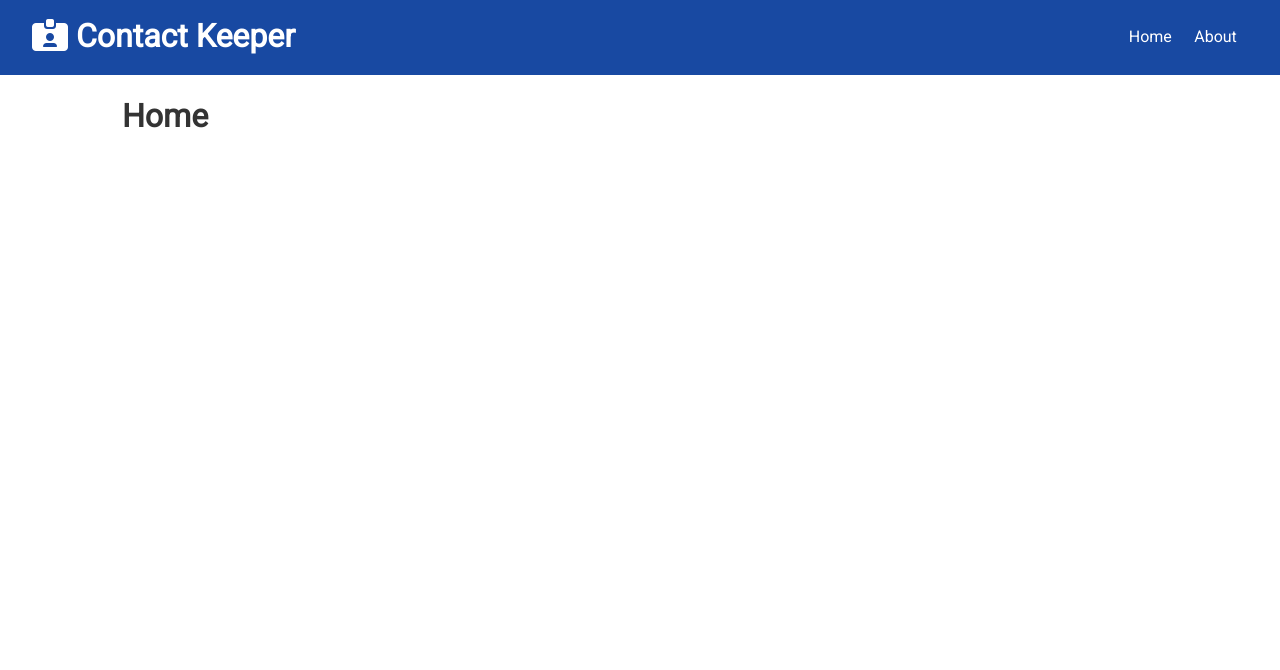
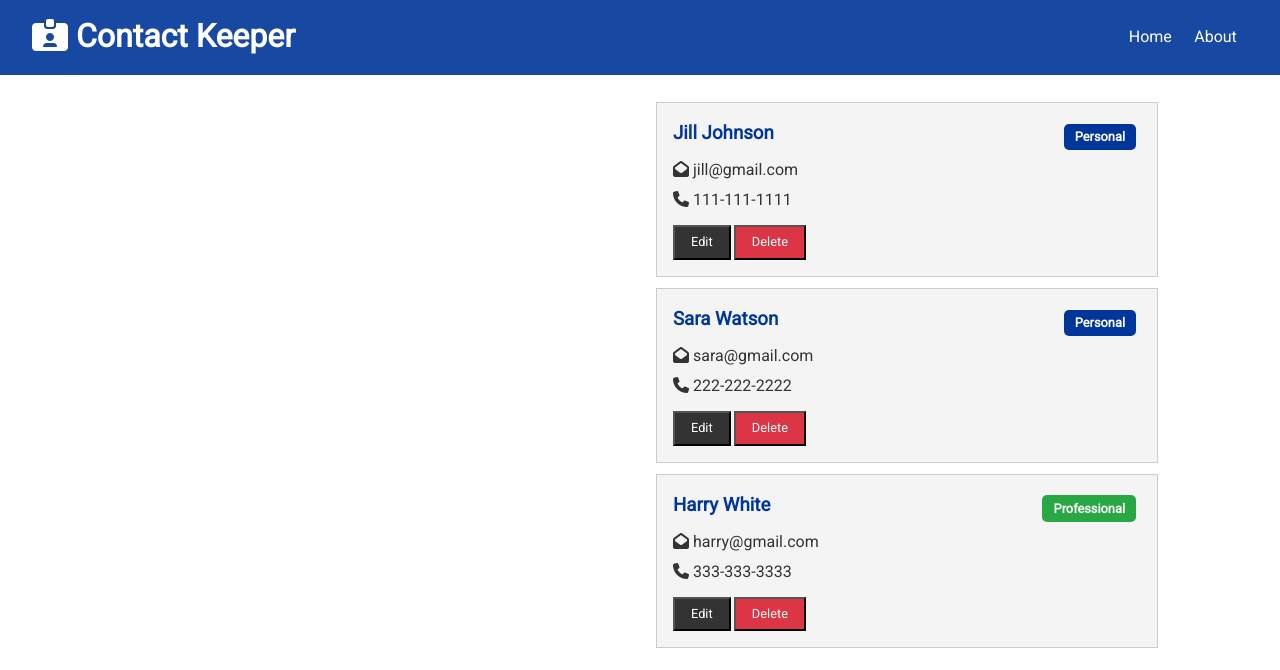
Before and after one commit to wmompie/contact-keepers, a React (Create React App) app in the folder client/: page / in a window 1280 px wide. Shown: the top 670 px of the page. Built offline with nearby package versions, Linux system fonts and the light colour scheme.

Commit message:
Contacts & ContactItem components

```diff
--- a/client/src/App.js
+++ b/client/src/App.js
@@ -1,8 +1,8 @@
 import React, { Fragment } from 'react';
 import { BrowserRouter as Router, Route, Switch } from 'react-router-dom';
 import Navbar from './components/layout/Navbar';
-import Home from './pages/Home';
-import About from './pages/About';
+import Home from './components/pages/Home';
+import About from './components/pages/About';
 
 import ContactState from './context/contact/ContactState';
 import './App.css';
--- /dev/null
+++ b/client/src/components/contacts/ContactItem.js
@@ -0,0 +1,41 @@
+import React from 'react';
+import PropTypes from 'prop-types';
+
+const ContactItem = ({ contact }) => {
+  const { id, name, email, phone, type } = contact;
+
+  return (
+    <div className='card bg-light'>
+      <h3 className='text-primary text-left'>
+        {name}{' '}
+        <span
+          style={{ float: 'right' }}
+          className={'badge ' + (type === 'professional' ? 'badge-success' : 'badge-primary')}>
+          {type.charAt(0).toUpperCase() + type.slice(1)}
+        </span>
+      </h3>
+      <ul className='list'>
+        {email && (
+          <li>
+            <i className='fas fa-envelope-open' /> {email}
+          </li>
+        )}
+        {phone && (
+          <li>
+            <i className='fas fa-phone' /> {phone}
+          </li>
+        )}
+      </ul>
+      <p>
+        <button className='bttn btn-dark btn-sm'>Edit</button>
+        <button className='bttn btn-danger btn-sm'>Delete</button>
+      </p>
+    </div>
+  );
+};
+
+ContactItem.propTypes = {
+  contact: PropTypes.object.isRequired,
+};
+
+export default ContactItem;
--- /dev/null
+++ b/client/src/components/contacts/Contacts.js
@@ -0,0 +1,19 @@
+import React, { Fragment, useContext } from 'react';
+import ContactItem from './ContactItem';
+import ContactContext from '../../context/contact/contactContext';
+
+const Contacts = () => {
+  const contactContext = useContext(ContactContext);
+
+  const { contacts } = contactContext;
+
+  return (
+    <Fragment>
+      {contacts.map(contact => (
+        <ContactItem key={contact.id} contact={contact} />
+      ))}
+    </Fragment>
+  );
+};
+
+export default Contacts;
--- /dev/null
+++ b/client/src/components/pages/Home.js
@@ -0,0 +1,15 @@
+import React from 'react';
+import Contacts from '../contacts/Contacts';
+
+const Home = () => {
+  return (
+    <div className='grid-2'>
+      <div>{/* ContactForm */}</div>
+      <div>
+        <Contacts />
+      </div>
+    </div>
+  );
+};
+
+export default Home;
--- a/client/src/pages/Home.js
+++ /dev/null
@@ -1,11 +0,0 @@
-import React from 'react';
-
-const Home = () => {
-  return (
-    <div>
-      <h1>Home</h1>
-    </div>
-  );
-};
-
-export default Home;
```
Also changed, not shown: client/src/components/pages/About.js (renamed from client/src/pages/About.js).
